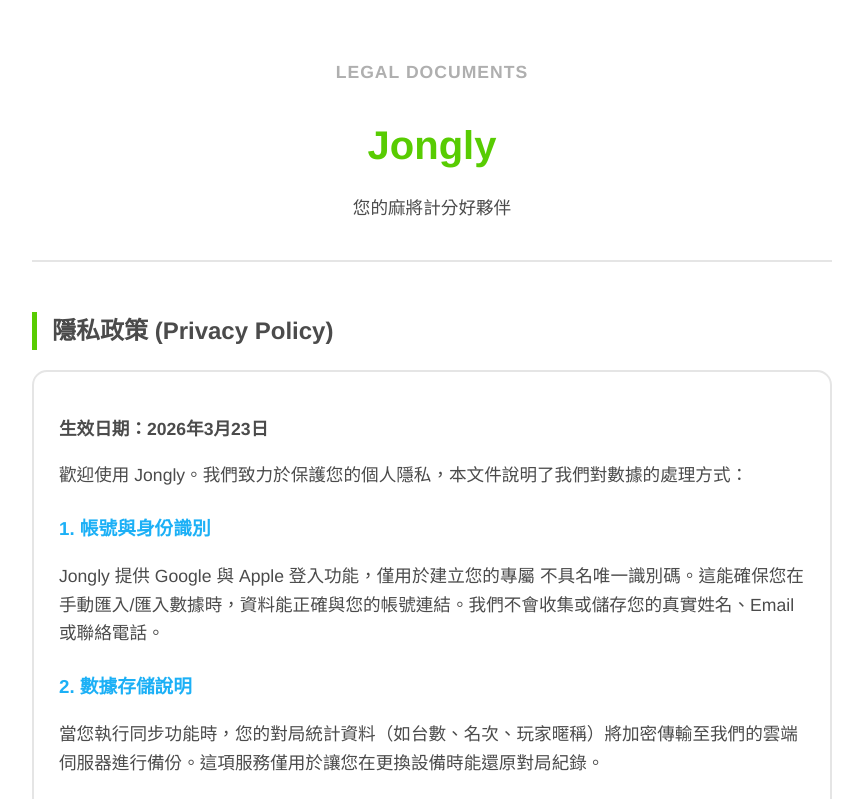
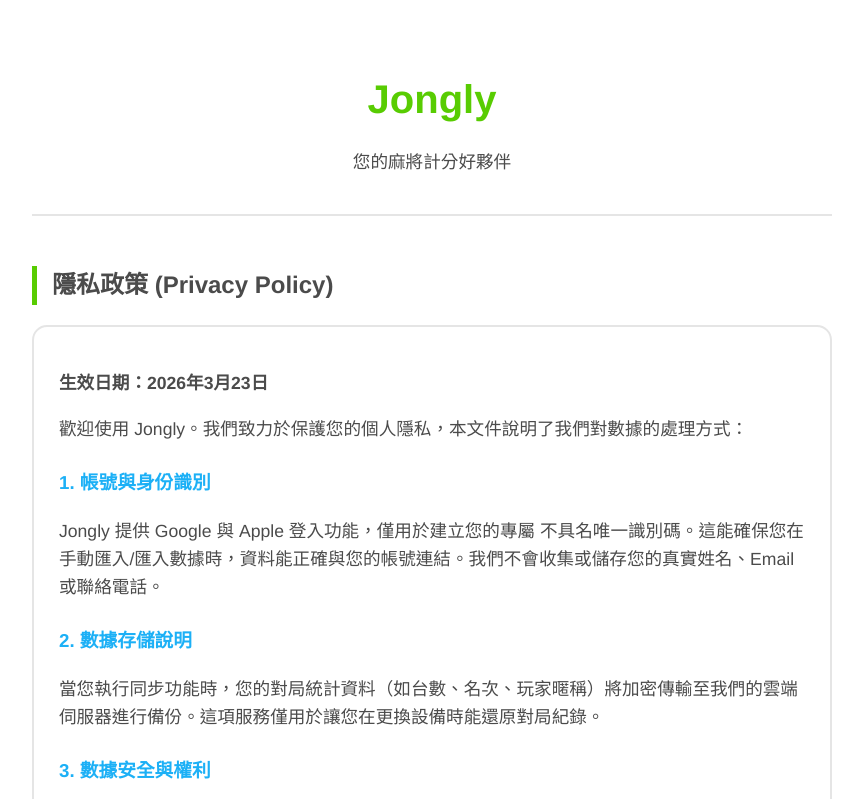
Before and after one commit to oujill/Jongly-privacy, a plain HTML site: page index.html in a window 1280 px wide. Shown: the top 799 px of the page, without its empty margins (208-1071 px from the left). Drawn offline with Linux system fonts and the light colour scheme.

Commit message:
Remove subtitle from header in index.html

```diff
--- a/index.html
+++ b/index.html
@@ -101,7 +101,6 @@
 
 <div class="container">
     <header>
-        <p class="subtitle">Legal Documents</p>
         <h1>Jongly</h1>
         <p>您的麻將計分好夥伴</p>
     </header>
```
